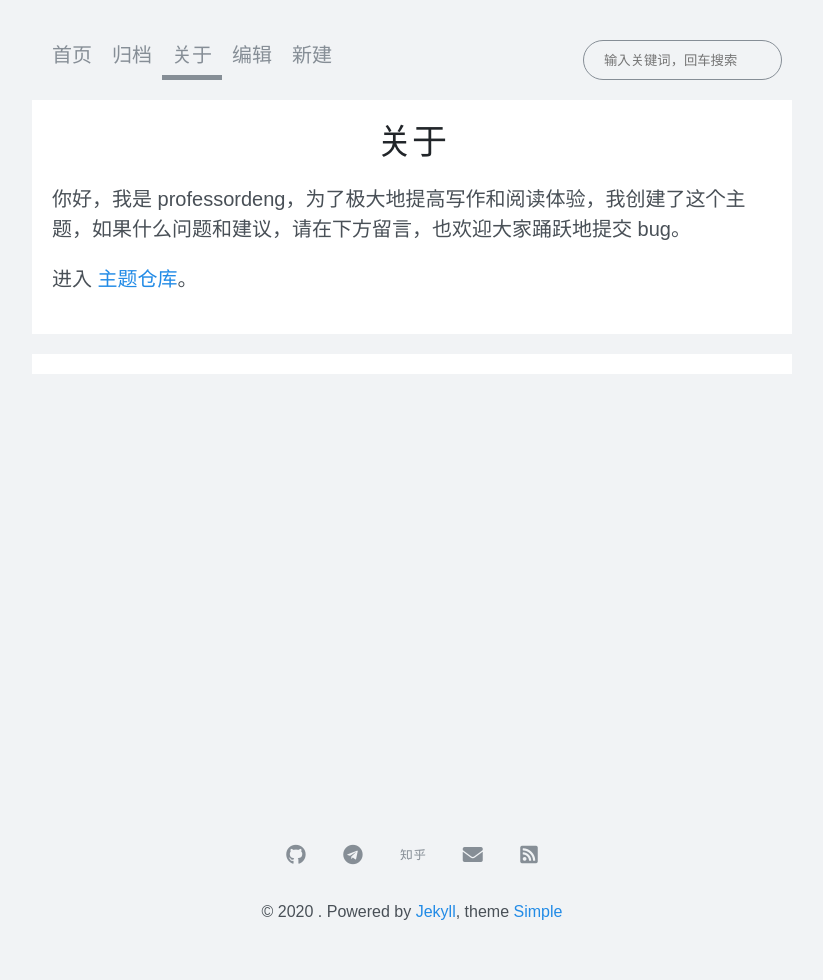
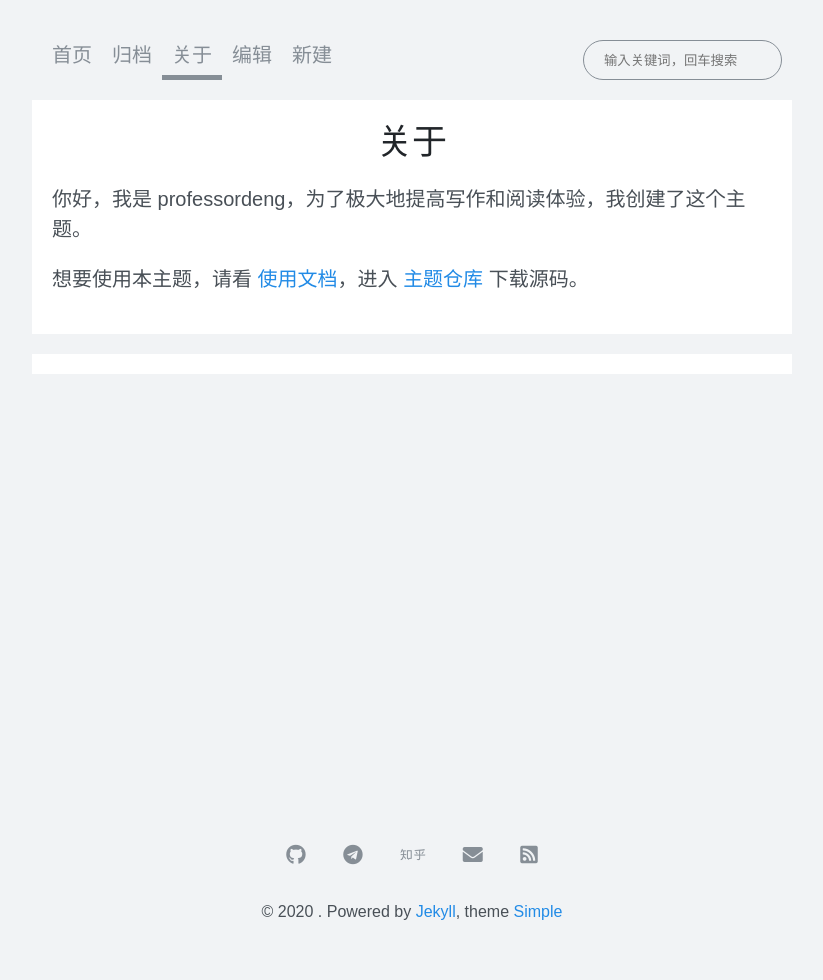
Before and after one commit to whenfung/simple, a Jekyll site: the page built from about.md, in a window 1280 px wide. Shown: the whole page, without its empty margins (228-1051 px from the left). Built offline with Jekyll 4.4.1, drawn with Linux system fonts in a browser that asks for light colours; nearby versions of some CDN libraries; comment, search, counter and statistics services are not loaded.

Commit message:
完善文档

```diff
--- a/about.md
+++ b/about.md
@@ -4,6 +4,6 @@ title: 关于
 comment: true
 ---
 
-你好，我是 professordeng，为了极大地提高写作和阅读体验，我创建了这个主题，如果什么问题和建议，请在下方留言，也欢迎大家踊跃地提交 bug。
+你好，我是 professordeng，为了极大地提高写作和阅读体验，我创建了这个主题。
 
-进入 [主题仓库](https://github.com/professordeng/simple)。
+想要使用本主题，请看 [使用文档](https://professordeng.com/simple/2020/03/01/theme-settings.html)，进入 [主题仓库](https://github.com/professordeng/simple) 下载源码。
```
Also changed, not shown: README.md.
